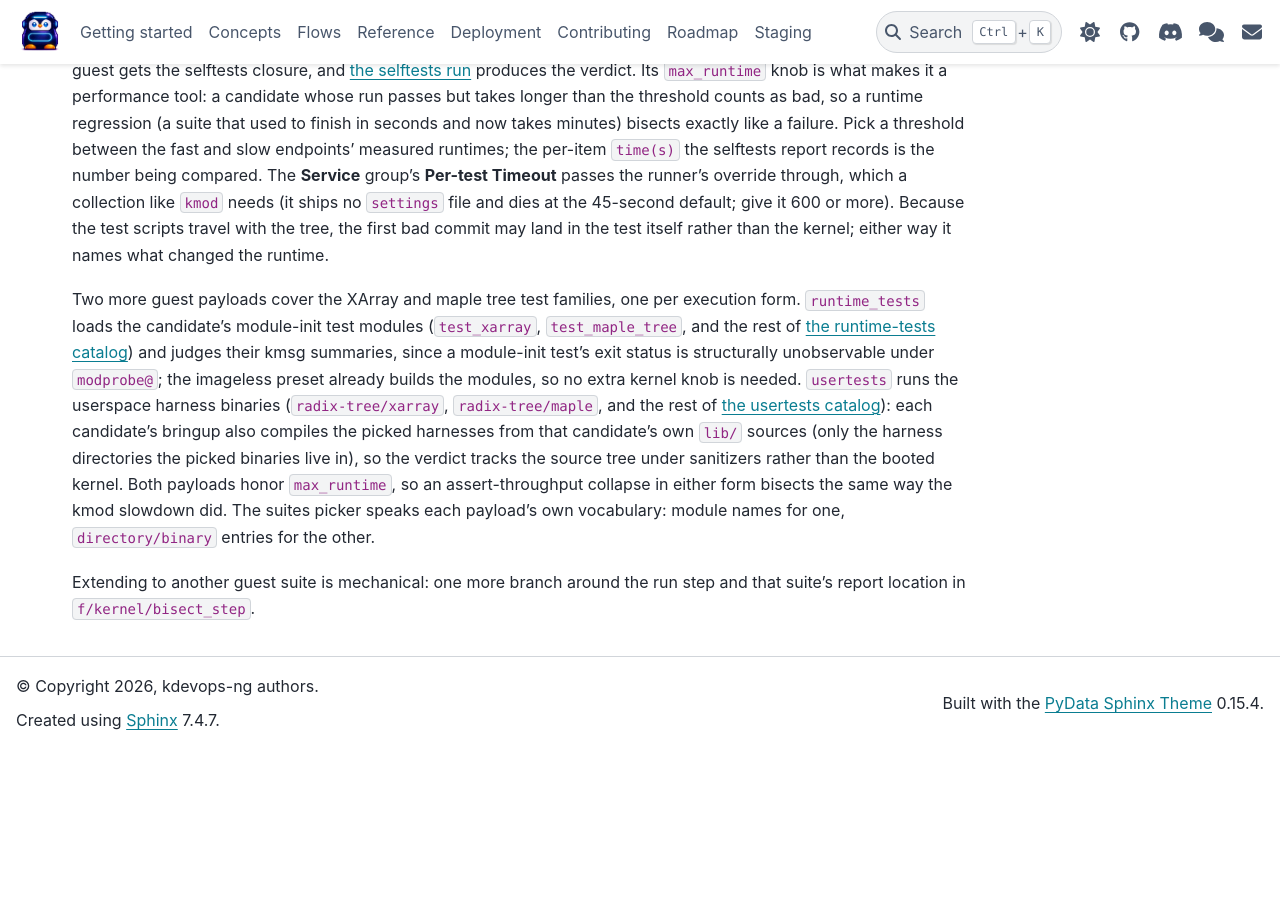
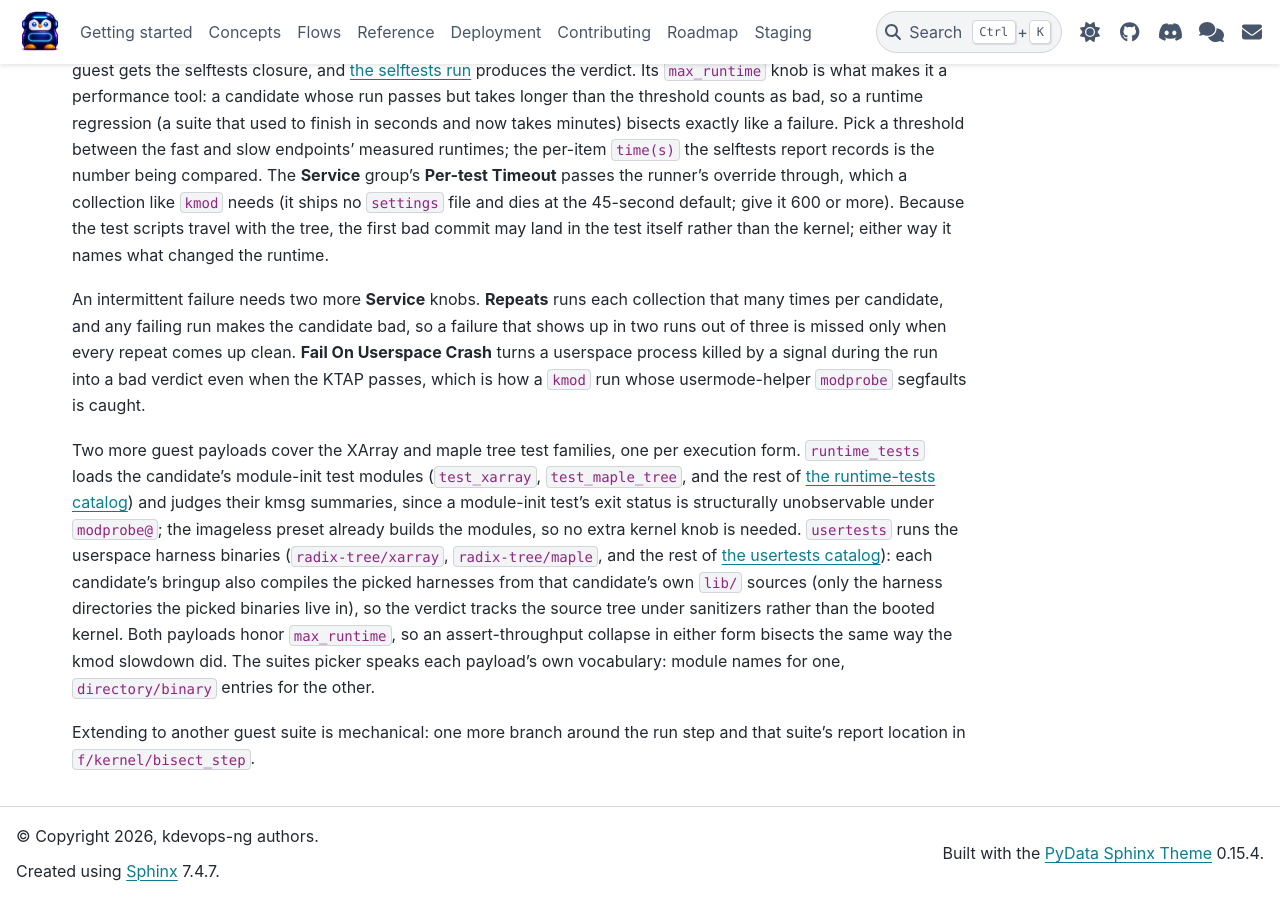
Before and after one commit to dagomez137/kdevops-ng, a Sphinx documentation site: the page built from docs/flows/bisect.rst, in a window 1280 px wide and 900 px high, scrolled down 1345 px. Built offline with Sphinx 7.4.7 and the PyData theme 0.15.4, drawn with Linux system fonts in a browser that asks for light colours; before the commit the page ends 2095 px from its top, so only the background shows below that.

Commit message:
kernel: pass repeats and the crash verdict to the selftests bisect
The bisect's verdict is the selftests report status, so the two new
selftests knobs are all an intermittent userspace crash needs to become
bisectable.

Assisted-by: LLM
Signed-off-by: Daniel Gomez <da.gomez@kernel.org>

```diff
--- a/docs/flows/bisect.rst
+++ b/docs/flows/bisect.rst
@@ -88,6 +88,14 @@ scripts travel with the tree, the first bad commit may land in the test
 itself rather than the kernel; either way it names what changed the
 runtime.
 
+An intermittent failure needs two more **Service** knobs. **Repeats** runs
+each collection that many times per candidate, and any failing run makes
+the candidate bad, so a failure that shows up in two runs out of three is
+missed only when every repeat comes up clean. **Fail On Userspace Crash**
+turns a userspace process killed by a signal during the run into a bad
+verdict even when the KTAP passes, which is how a ``kmod`` run whose
+usermode-helper ``modprobe`` segfaults is caught.
+
 Two more guest payloads cover the XArray and maple tree test families,
 one per execution form. ``runtime_tests`` loads the candidate's
 module-init test modules (``test_xarray``, ``test_maple_tree``, and the
```
Also changed, not shown: 1 other file.
